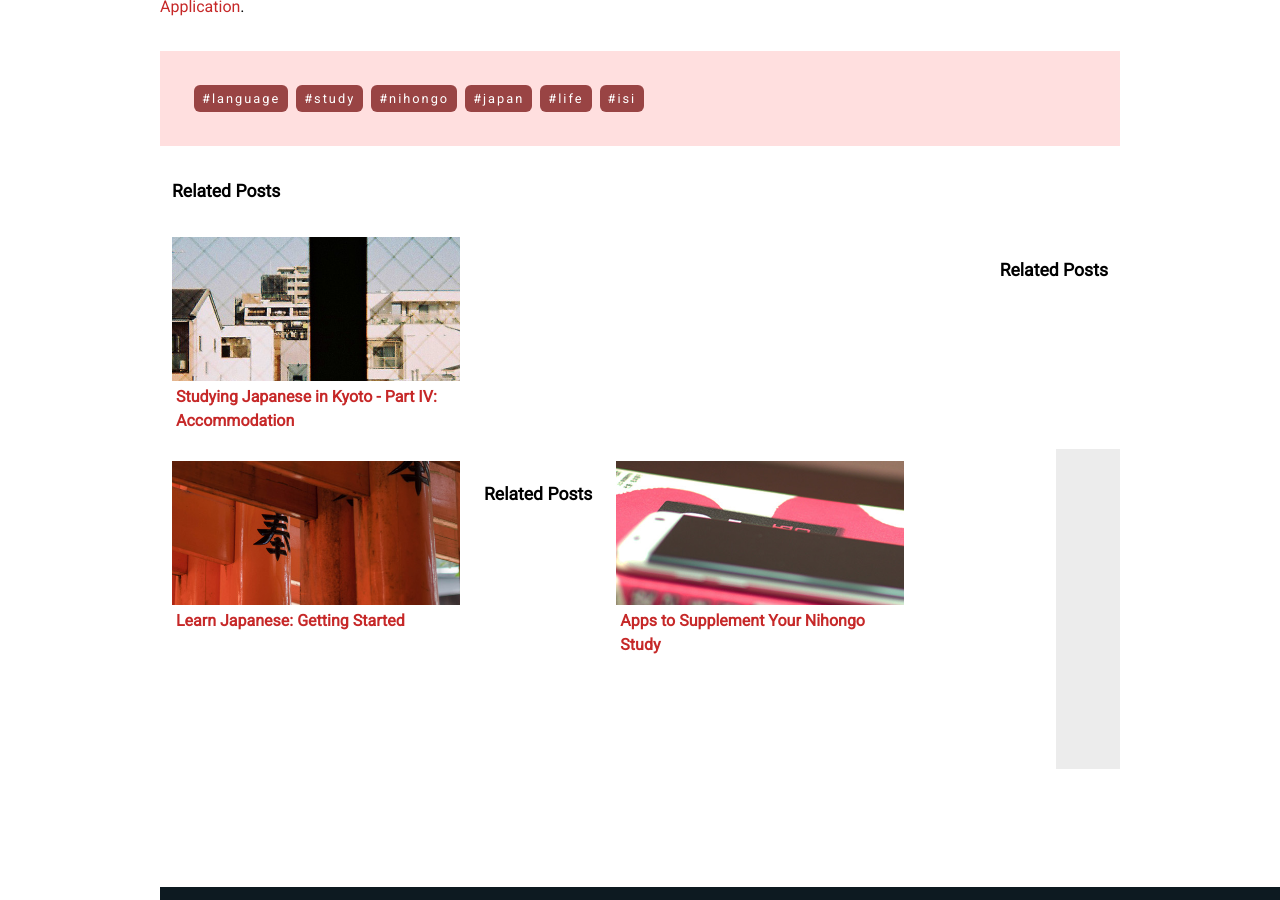
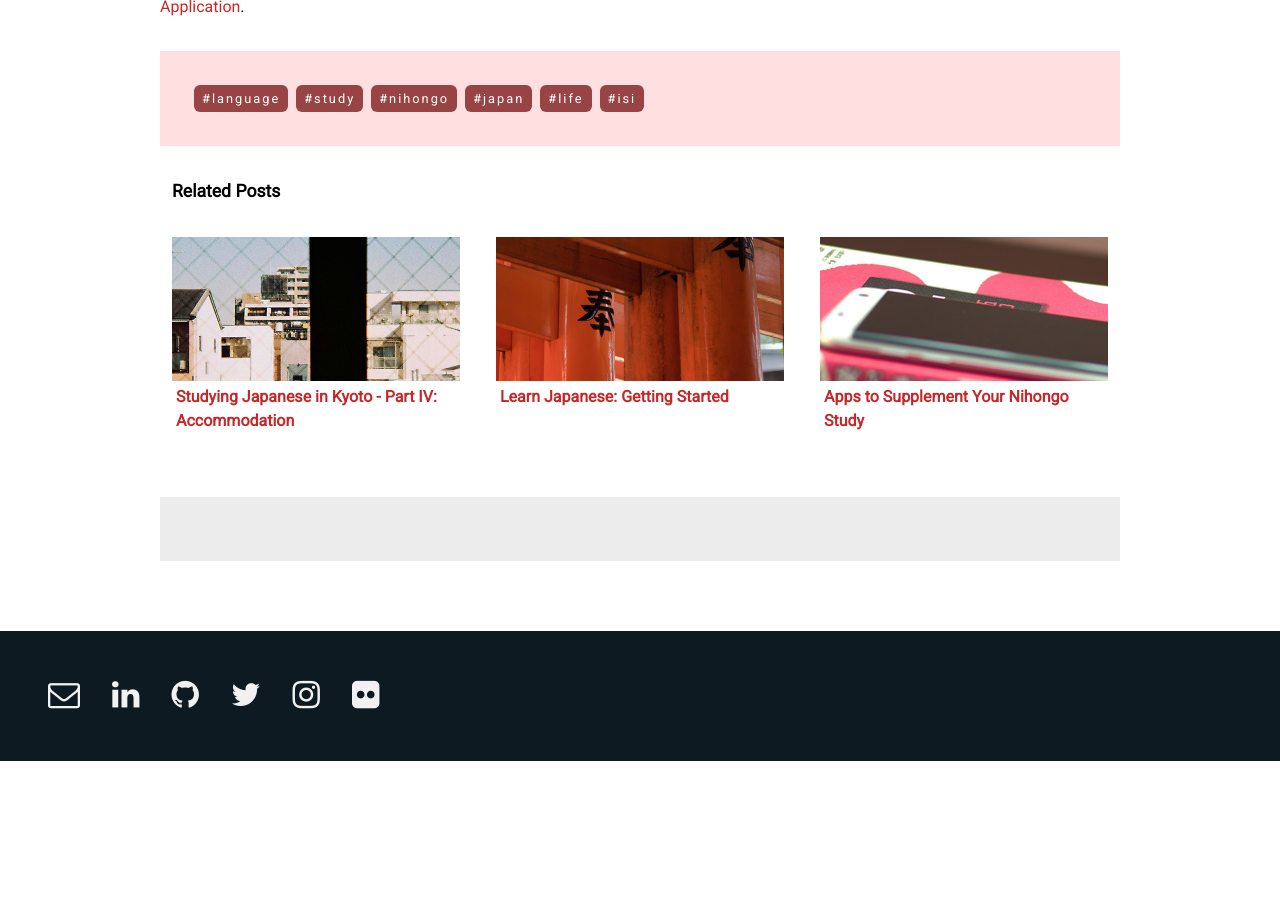
Before and after one commit to kimtillas91/kimtillas91.github.io, a Jekyll site: the page built from _posts/2018-01-12-studying-in-japanese-in-kyoto-part-2-isi-kyoto.md, in a window 1280 px wide and 900 px high, scrolled down 2098 px. Built offline with Jekyll 4.4.1, drawn with Linux system fonts in a browser that asks for light colours; comment, search, counter and statistics services are not loaded; after the commit the page ends 2859 px from its top, so only the background shows below that.

Commit message:
revert related post

```diff
--- a/_includes/relatedposts.html
+++ b/_includes/relatedposts.html
@@ -1,19 +1,19 @@
 <div class="related-posts">
+    <div class="related-posts-label"><h4>Related Posts</h4></div>
 
+    <div class="related-posts-list">
     {% assign maxRelated = 3 %}
     {% assign minCommonTags =  2 %}
     {% assign maxRelatedCounter = 0 %}
 
     {% for post in site.posts %}
 
-    {% assign relatedPostCount = 0 %}
         {% assign sameTagCount = 0 %}
         {% assign commonTags = '' %}
 
         {% for tag in post.tags %}
             {% if post.url != page.url %}
             {% if page.tags contains tag %}
-            {% assign relatedPostCount = relatedPostCount | plus: 1 %}
                 {% assign sameTagCount = sameTagCount | plus: 1 %}
                 {% comment %}{% capture tagmarkup %} <a href="/blog/tag/#{{ tag | slugify }}" ><div>#{{ tag }}</div></a> {% endcapture %}{% endcomment %}
                 {% assign commonTags = commonTags | append: tagmarkup %}
@@ -21,10 +21,6 @@
             {% endif %}
         {% endfor %}
 
-    {% if relatedPostCount > 0 %}
-    <div class="related-posts-label"><h4>Related Posts</h4></div>
-
-      <div class="related-posts-list">
         {% if sameTagCount >= minCommonTags %}
             <div class="related-post-container">
                 <a href="{{ site.baseurl }}{{ post.url }}">
@@ -39,7 +35,7 @@
             {% break %}
             {% endif %}
         {% endif %}
-    {% endif %}
+
     {% endfor %}
     </div>
 </div>
```
Lines whose indentation alone changed are shown as unchanged.
